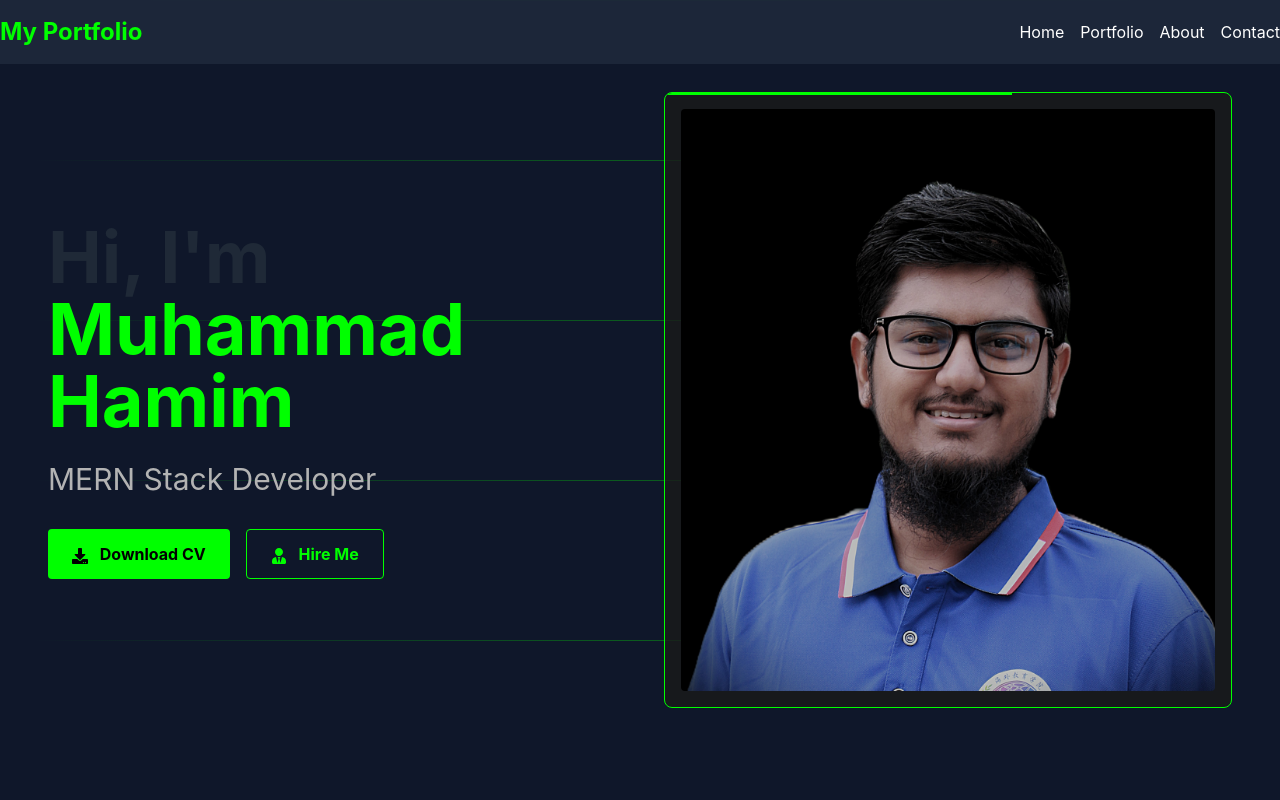
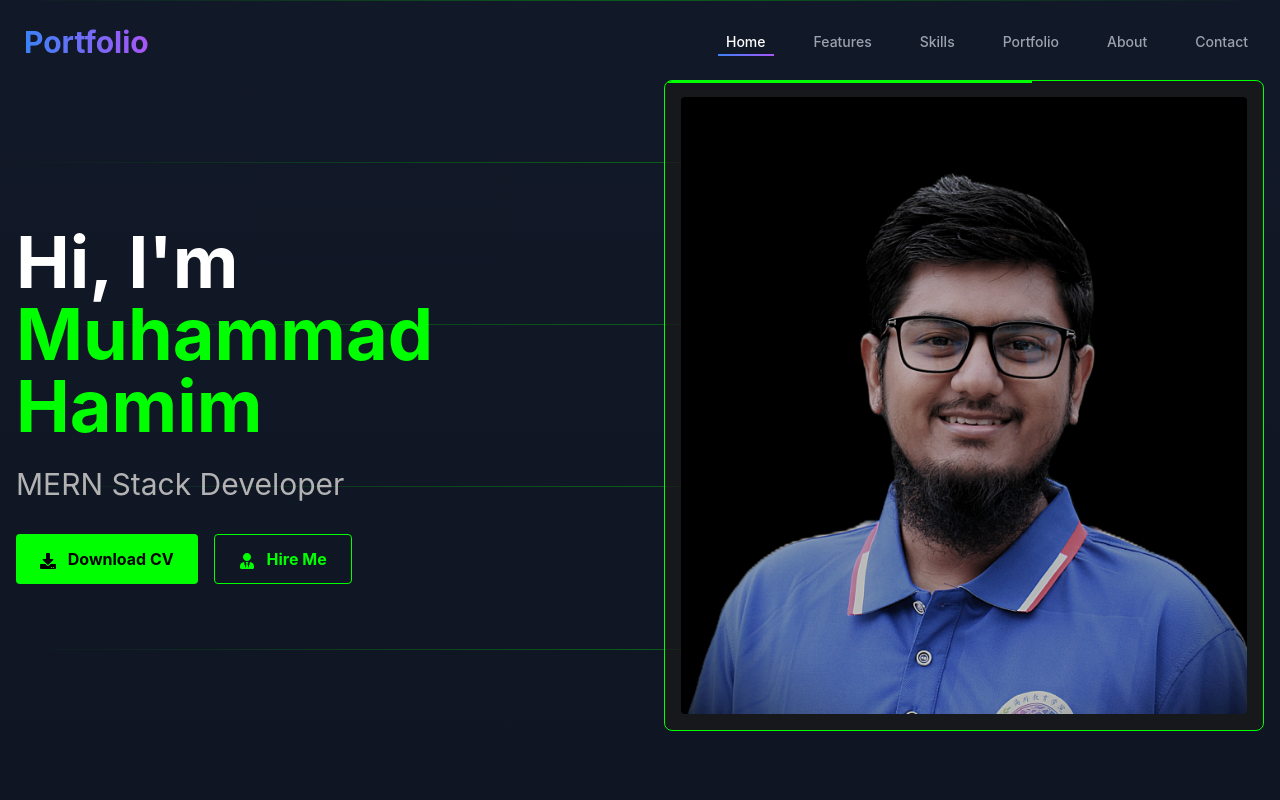
Before and after one commit to Muhammad-Hamim/MuhammadHamim, a React (Vite) app: page / in a window 1280 px wide. Shown: the top 800 px of the page. Built offline with nearby package versions, Linux system fonts and the light colour scheme.

Commit message:
restyle navigation

```diff
--- a/package.json
+++ b/package.json
@@ -14,6 +14,7 @@
     "framer-motion": "^10.12.18",
     "hamburger-react": "^2.5.0",
     "localforage": "^1.10.0",
+    "lucide-react": "^0.456.0",
     "match-sorter": "^6.3.1",
     "path": "^0.12.7",
     "react": "^18.2.0",
--- a/src/Layout/Main.jsx
+++ b/src/Layout/Main.jsx
@@ -1,19 +1,42 @@
-import { Outlet } from "react-router-dom";
 import Navbar from "../Shared/Navbar/Navbar";
-import { useContext } from "react";
-import { StateContext } from "../Components/Context";
+import Hero from "../Pages/Hero";
+import Features from "../Pages/Features";
+import Skills from "../Pages/Skills";
+import Portfolio from "../Pages/Portfolio";
+import About from "../Pages/About";
+import Contact from "../Pages/Contact";
+import Footer from "../Shared/Footer/Footer";
 
 const Main = () => {
-  const { isOpen } = useContext(StateContext);
+  return (
+    <div className="min-h-screen bg-gradient-to-b from-gray-900 to-black text-white">
+      <Navbar />
 
-  return (
-    <div className="flex flex-col min-h-screen bg-background">
-      <Navbar />
-      <div className="flex-1 transition-all duration-500">
-        <div className="max-w-7xl mx-auto px-4 sm:px-6 lg:px-8">
-          <Outlet />
-        </div>
-      </div>
+      <section id="hero" className="min-h-screen">
+        <Hero />
+      </section>
+
+      <section id="features" className="min-h-screen">
+        <Features />
+      </section>
+
+      <section id="skills" className="min-h-screen">
+        <Skills />
+      </section>
+
+      <section id="portfolio" className="min-h-screen">
+        <Portfolio />
+      </section>
+
+      <section id="about" className="min-h-screen">
+        <About />
+      </section>
+
+      <section id="contact" className="min-h-screen">
+        <Contact />
+      </section>
+
+      <Footer />
     </div>
   );
 };
--- a/src/Pages/Hero.jsx
+++ b/src/Pages/Hero.jsx
@@ -23,7 +23,7 @@ const Hero = () => {
           transition={{ delay: i * 0.2 }}
         />
       ))}
-      <div className="container mx-auto px-4 py-20 relative z-10">
+      <div className="container mx-auto px-4 py-20 relative z-10 ">
         <motion.div className="grid lg:grid-cols-2 gap-12 items-center">
           <div>
             <motion.h1 className="text-5xl lg:text-7xl font-bold mb-6">
--- a/src/Pages/Portfolio.jsx
+++ b/src/Pages/Portfolio.jsx
@@ -77,7 +77,7 @@ const Portfolio = () => {
   };
 
   return (
-    <div id="portfolio" className="py-32 bg-gray-900">
+    <div id="portfolio" className="py-32 bg-gray-900 ">
       <SectionHeader title="Featured Projects" subTitle="My Work" />
 
       <motion.div
--- a/src/Pages/Skills.jsx
+++ b/src/Pages/Skills.jsx
@@ -93,7 +93,7 @@ const Skills = () => {
   };
 
   return (
-    <div id="skills" className="py-32 bg-gray-900">
+    <div id="skills" className="py-32 bg-gray-900 ">
       <SectionHeader title="Technical Skills" subTitle="Technologies I Work With" />
 
       <motion.div
--- a/src/Shared/Navbar/Navbar.jsx
+++ b/src/Shared/Navbar/Navbar.jsx
@@ -1,27 +1,138 @@
-import { Link } from "react-router-dom";
-import { FaBars } from "react-icons/fa";
-import { motion } from "framer-motion";
+import { useState, useEffect } from "react";
+import { ChevronUp } from "lucide-react";
 
 const Navbar = () => {
+  const [activeSection, setActiveSection] = useState("hero");
+  const [isScrolled, setIsScrolled] = useState(false);
+  const [showScrollTop, setShowScrollTop] = useState(false);
+
+  // Handle scroll events
+  useEffect(() => {
+    const handleScroll = () => {
+      const sections = document.querySelectorAll("section[id]");
+      const scrollY = window.scrollY;
+
+      // Show/hide scroll to top button
+      setShowScrollTop(scrollY > 500);
+
+      // Update navbar background
+      setIsScrolled(scrollY > 50);
+
+      // Update active section
+      sections.forEach((section) => {
+        const sectionTop = section.offsetTop - 100;
+        const sectionHeight = section.offsetHeight;
+        const sectionId = section.getAttribute("id");
+
+        if (scrollY >= sectionTop && scrollY < sectionTop + sectionHeight) {
+          setActiveSection(sectionId);
+        }
+      });
+    };
+
+    window.addEventListener("scroll", handleScroll);
+    return () => window.removeEventListener("scroll", handleScroll);
+  }, []);
+
+  // Smooth scroll to section
+  const scrollToSection = (sectionId) => {
+    const element = document.getElementById(sectionId);
+    if (element) {
+      element.scrollIntoView({ behavior: "smooth" });
+    }
+  };
+
+  // Scroll to top
+  const scrollToTop = () => {
+    window.scrollTo({ top: 0, behavior: "smooth" });
+  };
+
+  const navItems = [
+    { id: "hero", label: "Home" },
+    { id: "features", label: "Features" },
+    { id: "skills", label: "Skills" },
+    { id: "portfolio", label: "Portfolio" },
+    { id: "about", label: "About" },
+    { id: "contact", label: "Contact" },
+  ];
+
   return (
-    <nav className="bg-primary/90 backdrop-blur-xl fixed top-0 left-0 w-full z-50">
-      <div className="container mx-auto flex justify-between items-center py-4">
-        <Link to="/" className="text-2xl font-bold text-[var(--accent)]">
-          My Portfolio
-        </Link>
-        <div className="hidden lg:flex space-x-4">
-          <Link to="/" className="text-white hover:text-[var(--accent)]">Home</Link>
-          <Link to="/portfolio" className="text-white hover:text-[var(--accent)]">Portfolio</Link>
-          <Link to="/about" className="text-white hover:text-[var(--accent)]">About</Link>
-          <Link to="/contact" className="text-white hover:text-[var(--accent)]">Contact</Link>
+    <>
+      <nav
+        className={`fixed top-0 left-0 w-full z-50 transition-all duration-300
+        ${
+          isScrolled
+            ? "bg-black/50 backdrop-blur-md py-4"
+            : "bg-transparent py-6"
+        }`}
+      >
+        <div className="max-w-7xl mx-auto px-6">
+          <div className="flex justify-between items-center">
+            {/* Logo */}
+            <button
+              onClick={() => scrollToTop()}
+              className="text-3xl font-bold bg-gradient-to-r from-blue-500 to-purple-500
+                bg-clip-text text-transparent hover:opacity-80 transition-all"
+            >
+              Portfolio
+            </button>
+
+            {/* Desktop Navigation */}
+            <div className="hidden md:flex items-center gap-8">
+              {navItems.map((item) => (
+                <button
+                  key={item.id}
+                  onClick={() => scrollToSection(item.id)}
+                  className={`relative px-2 py-1 text-sm font-medium transition-all
+                    ${
+                      activeSection === item.id
+                        ? "text-white"
+                        : "text-gray-400 hover:text-white"
+                    }`}
+                >
+                  {item.label}
+                  <span
+                    className={`absolute bottom-0 left-0 w-full h-0.5
+                    bg-gradient-to-r from-blue-500 to-purple-500 transform origin-left
+                    transition-transform duration-300
+                    ${activeSection === item.id ? "scale-x-100" : "scale-x-0"}`}
+                  />
+                </button>
+              ))}
+            </div>
+
+            {/* Mobile Navigation */}
+            <div className="flex md:hidden gap-4">
+              {navItems.map((item) => (
+                <div
+                  key={item.id}
+                  className={`w-2 h-2 rounded-full transition-all duration-300
+                    ${
+                      activeSection === item.id
+                        ? "bg-gradient-to-r from-blue-500 to-purple-500"
+                        : "bg-gray-600"
+                    }`}
+                />
+              ))}
+            </div>
+          </div>
         </div>
-        <div className="lg:hidden">
-          <button className="text-white">
-            <FaBars />
-          </button>
-        </div>
-      </div>
-    </nav>
+      </nav>
+
+      {/* Scroll to Top Button */}
+      <button
+        onClick={scrollToTop}
+        className={`fixed bottom-8 right-8 p-3 rounded-full bg-blue-600
+          text-white shadow-lg transition-all duration-300 hover:bg-blue-700
+          ${
+            showScrollTop
+              ? "opacity-100 translate-y-0"
+              : "opacity-0 translate-y-10 pointer-events-none"
+          }`}
+      >
+        <ChevronUp className="w-6 h-6" />
+      </button>
+    </>
   );
 };
 
--- a/src/index.css
+++ b/src/index.css
@@ -11,7 +11,15 @@
   --text-secondary: #b3b3b3;
   --circuit-color: #00ff00;
 }
+/* Add this to your global CSS file */
+.scrollbar-hide {
+  -ms-overflow-style: none;  /* IE and Edge */
+  scrollbar-width: none;  /* Firefox */
+}
 
+.scrollbar-hide::-webkit-scrollbar {
+  display: none;  /* Chrome, Safari and Opera */
+}
 body {
   background-color: var(--primary);
   color: var(--text-primary);
```
Also changed, not shown: 1 other file (tests, documents, lock files or other folders).
